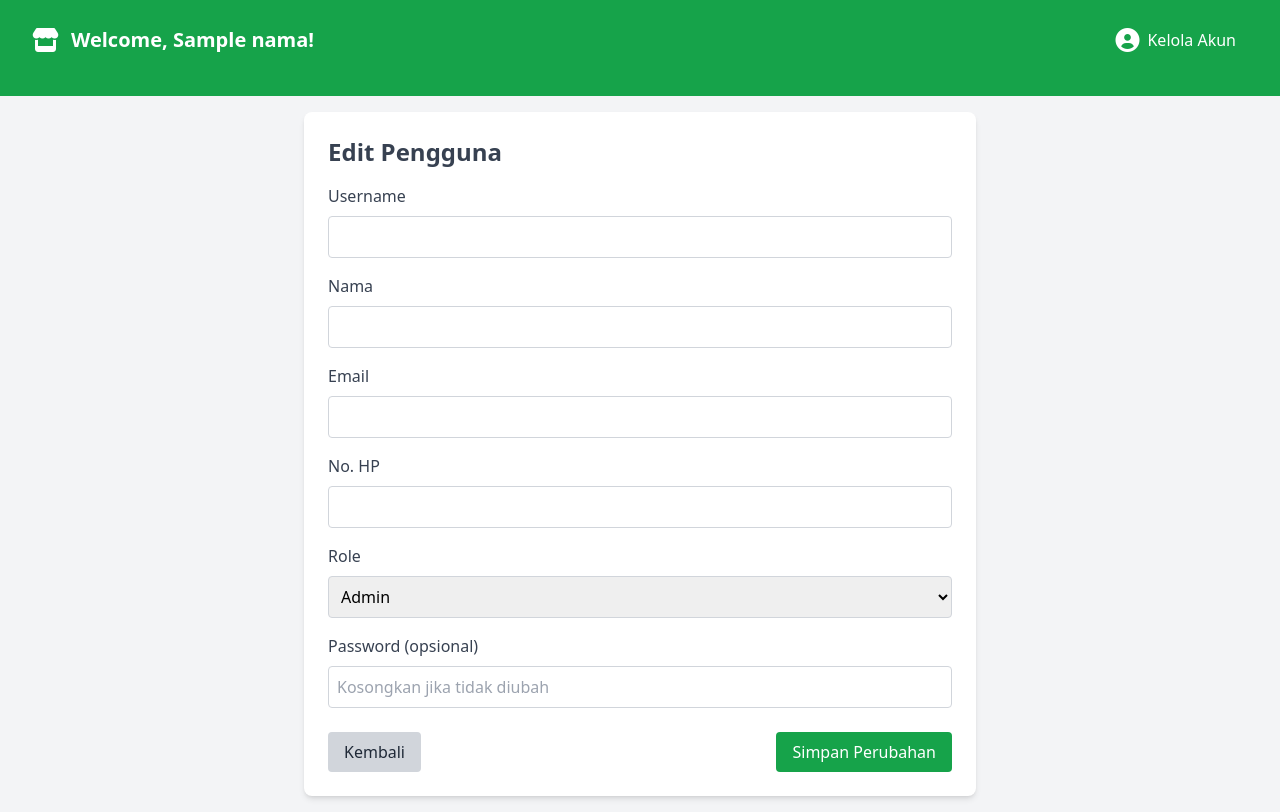
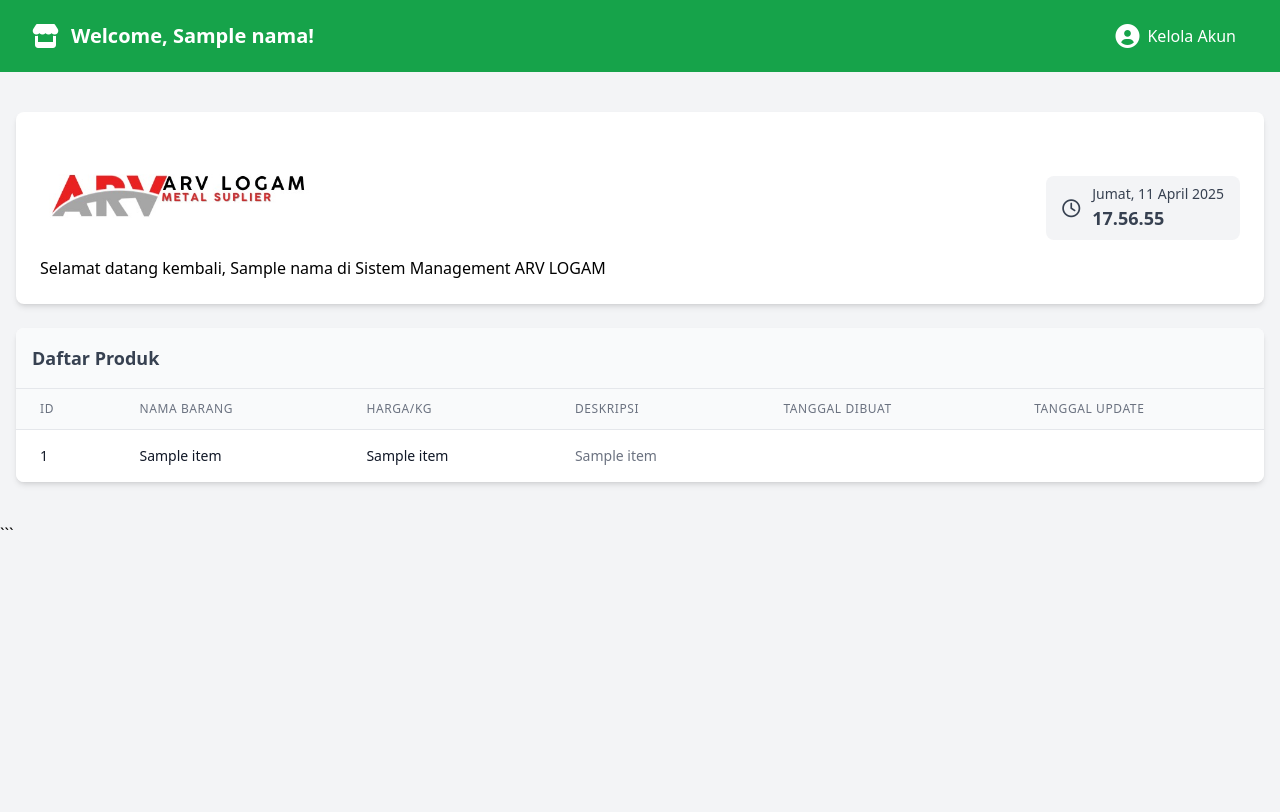
Before and after one commit to ARVLogam/my-flask-app, a Flask app: template templates/dashboard.html in a window 1280 px wide. After the commit the page ends 530 px from the top, so only its background shows below. Run offline with Flask 3, Linux system fonts and the light colour scheme; the template is opened without the code that fills it: most values are stand-ins (such as "Sample title", 1, 10 or a date in 2020); some libraries are stand-ins or nearby versions.

Commit message:
Update dashboard.html

````diff
--- a/templates/dashboard.html
+++ b/templates/dashboard.html
@@ -1,73 +1,202 @@
+```html
 <!DOCTYPE html>
 <html lang="en">
   <head>
     <meta charset="UTF-8" />
-  <meta name="viewport" content="width=device-width, initial-scale=1.0"/>
-  <title>Edit Pengguna</title>
+    <meta name="viewport" content="width=device-width, initial-scale=1.0" />
+    <title>Dashboard</title>
     <script src="https://cdn.tailwindcss.com"></script>
-  <link href="https://cdnjs.cloudflare.com/ajax/libs/font-awesome/6.0.0-beta3/css/all.min.css" rel="stylesheet"/>
+
+    <link
+      href="https://cdnjs.cloudflare.com/ajax/libs/font-awesome/6.0.0-beta3/css/all.min.css"
+      rel="stylesheet"
+    />
   </head>
   <body class="bg-gray-100">
-  <nav class="bg-green-600 p-4 text-white">
     {% include 'navbar.html' %}
-  </nav>
 
-  <div class="container mx-auto p-4">
-    <div class="bg-white rounded-lg shadow-md p-6 max-w-2xl mx-auto">
-      <h2 class="text-2xl font-bold mb-4 text-gray-700">Edit Pengguna</h2>
-
-      <form method="POST" action="{{ url_for('editUser', user_id=user[0]) }}">
-        <div class="mb-4">
-          <label class="block text-gray-700 font-medium mb-2">Username</label>
-          <input type="text" name="username" value="{{ user[1] }}"
-                 class="w-full p-2 border border-gray-300 rounded focus:outline-none focus:ring-2 focus:ring-green-500"/>
+    <!-- Main Content -->
+    <div class="container mx-auto p-4 pt-6">
+      <!-- Dashboard Header with Clock -->
+      <div class="bg-white rounded-lg shadow-md p-6 mb-6">
+        <div
+          class="flex flex-col md:flex-row justify-between items-start md:items-center"
+        >
+          <div>
+            <img src="{{ url_for('static', filename='img/logo.PNG') }}" width="300" class="text-gray-600">
+            Selamat datang kembali, {{ nama }} di Sistem Management ARV LOGAM
+          </div>
+          <div class="mt-4 md:mt-0 bg-gray-100 px-4 py-2 rounded-lg">
+            <div class="text-lg font-medium text-gray-700 flex items-center">
+              <i class="far fa-clock mr-3"></i>
+              <div>
+                <div id="liveDayDate" class="text-sm"></div>
+                <div id="liveTime" class="font-semibold"></div>
+              </div>
+            </div>
+          </div>
+        </div>
       </div>
 
-        <div class="mb-4">
-          <label class="block text-gray-700 font-medium mb-2">Nama</label>
-          <input type="text" name="nama" value="{{ user[4] }}"
-                 class="w-full p-2 border border-gray-300 rounded focus:outline-none focus:ring-2 focus:ring-green-500"/>
+      {% include 'flashProtection.html' %}
+
+      <!-- Produk Section for Both Admin and User -->
+      <div class="bg-white overflow-hidden shadow-md rounded-lg mb-6">
+        <div class="p-4 bg-gray-50 border-b">
+          <h2 class="text-lg font-semibold text-gray-700">Daftar Produk</h2>
+        </div>
+        <div class="overflow-x-auto">
+          <table class="min-w-full divide-y divide-gray-200">
+            <thead class="bg-gray-50">
+              <tr>
+                <th class="px-6 py-3 text-left text-xs font-medium text-gray-500 uppercase tracking-wider">
+                  ID
+                </th>
+                <th class="px-6 py-3 text-left text-xs font-medium text-gray-500 uppercase tracking-wider">
+                  Nama Barang
+                </th>
+                <th class="px-6 py-3 text-left text-xs font-medium text-gray-500 uppercase tracking-wider">
+                  Harga/kg
+                </th>
+                <th class="px-6 py-3 text-left text-xs font-medium text-gray-500 uppercase tracking-wider">
+                  Deskripsi
+                </th>
+                <th class="px-6 py-3 text-left text-xs font-medium text-gray-500 uppercase tracking-wider">
+                  Tanggal Dibuat
+                </th>
+                <th class="px-6 py-3 text-left text-xs font-medium text-gray-500 uppercase tracking-wider">
+                  Tanggal Update
+                </th>
+                {% if role == 'admin' %}
+                <th class="px-6 py-3 text-left text-xs font-medium text-gray-500 uppercase tracking-wider">
+                  Aksi
+                </th>
+                {% endif %}
+              </tr>
+            </thead>
+            <tbody class="bg-white divide-y divide-gray-200">
+              {% for item in barang %}
+              <tr class="hover:bg-gray-50">
+                <td class="px-6 py-4 whitespace-nowrap text-sm text-gray-900">
+                  {{ item[0] }}
+                </td>
+                <td class="px-6 py-4 whitespace-nowrap text-sm text-gray-900">
+                  {{ item[1] }}
+                </td>
+                <td class="px-6 py-4 whitespace-nowrap text-sm text-gray-900">
+                  {{ item[2] }}
+                </td>
+                <td class="px-6 py-4 whitespace-nowrap text-sm text-gray-500">
+                  {{ item[3] }}
+                </td>
+                <td class="px-6 py-4 whitespace-nowrap text-sm text-gray-500">
+                  {{ item[4].strftime('%d-%m-%Y %H:%M') if item[4] else '' }}
+                </td>
+                <td class="px-6 py-4 whitespace-nowrap text-sm text-gray-500">
+                  {{ item[5].strftime('%d-%m-%Y %H:%M') if item[5] else '' }}
+                </td>
+                {% if role == 'admin' %}
+                <td class="px-6 py-4 whitespace-nowrap text-sm text-gray-500">
+                  <div class="flex space-x-2">
+                    <a href="{{ url_for('editBarang', id_barang=item[0]) }}"
+                       class="text-blue-600 hover:text-blue-900">
+                      <i class="fas fa-edit"></i>
+                    </a>
+                    <form action="{{ url_for('deleteBarang', id_barang=item[0]) }}" method="POST"
+                          onsubmit="return confirm('Apakah Anda yakin ingin menghapus barang ini?');">
+                      <button type="submit" class="text-red-600 hover:text-red-900">
+                        <i class="fas fa-trash"></i>
+                      </button>
+                    </form>
+                  </div>
+                </td>
+                {% endif %}
+              </tr>
+              {% endfor %}
+            </tbody>
+          </table>
+        </div>
       </div>
 
-        <div class="mb-4">
-          <label class="block text-gray-700 font-medium mb-2">Email</label>
-          <input type="email" name="email" value="{{ user[5] }}"
-                 class="w-full p-2 border border-gray-300 rounded focus:outline-none focus:ring-2 focus:ring-green-500"/>
+      <!-- Stats Cards (Optional) -->
+      {% if role == 'admin' %}
+      <div class="grid grid-cols-1 md:grid-cols-2 gap-6 mb-6">
+        <div class="bg-white rounded-lg shadow-md p-6">
+          <div class="flex items-center justify-between">
+            <div>
+              <p class="text-gray-500">Total Produk</p>
+              <h3 class="text-2xl font-bold">{{ total_produk }}</h3>
+            </div>
+            <div class="bg-blue-100 p-3 rounded-full">
+              <i class="fas fa-box text-blue-600 text-xl"></i>
+            </div>
+          </div>
+        </div>
+        <div class="bg-white rounded-lg shadow-md p-6">
+          <div class="flex items-center justify-between">
+            <div>
+              <p class="text-gray-500">Produk Terakhir Ditambahkan</p>
+              <h3 class="text-lg font-semibold">
+                {{ produk_terakhir[1] if produk_terakhir else 'Tidak ada' }}
+              </h3>
+            </div>
+            <div class="bg-green-100 p-3 rounded-full">
+              <i class="fas fa-plus text-green-600 text-xl"></i>
+            </div>
+          </div>
+        </div>
+      </div>
+      {% endif %}
     </div>
 
-        <div class="mb-4">
-          <label class="block text-gray-700 font-medium mb-2">No. HP</label>
-          <input type="text" name="nohp" value="{{ user[6] }}"
-                 class="w-full p-2 border border-gray-300 rounded focus:outline-none focus:ring-2 focus:ring-green-500"/>
-        </div>
+    <script>
+      // Clock and mobile menu scripts
+      src="{{ url_for('static', filename='js/mobile-menu.js') }}"
 
-        <div class="mb-4">
-          <label class="block text-gray-700 font-medium mb-2">Role</label>
-          <select name="role"
-                  class="w-full p-2 border border-gray-300 rounded focus:outline-none focus:ring-2 focus:ring-green-500">
-            <option value="admin" {% if user[3] == 'admin' %}selected{% endif %}>Admin</option>
-            <option value="user" {% if user[3] == 'user' %}selected{% endif %}>User</option>
-          </select>
-        </div>
+      // Close menu when clicking outside
+      document.addEventListener('click', function(event) {
+        const menu = document.getElementById("mobileMenu");
+        const toggle = document.getElementById("mobileMenuToggle");
 
-        <div class="mb-6">
-          <label class="block text-gray-700 font-medium mb-2">Password (opsional)</label>
-          <input type="password" name="password" placeholder="Kosongkan jika tidak diubah"
-                 class="w-full p-2 border border-gray-300 rounded focus:outline-none focus:ring-2 focus:ring-green-500"/>
-        </div>
+        if (!menu.contains(event.target) && !toggle.contains(event.target)) {
+          menu.classList.add('hidden');
+          const icon = toggle.querySelector('i');
+          icon.classList.remove('fa-times');
+          icon.classList.add('fa-bars');
+        }
+      });
 
-        <div class="flex justify-between">
-          <a href="{{ url_for('menuAdmin', roleMenu='kelolaUser') }}"
-             class="px-4 py-2 bg-gray-300 text-gray-800 rounded hover:bg-gray-400">
-            Kembali
-          </a>
-          <button type="submit"
-                  class="px-4 py-2 bg-green-600 text-white rounded hover:bg-green-700">
-            Simpan Perubahan
-          </button>
-        </div>
-      </form>
-    </div>
-  </div>
+      // Enhanced live clock function
+      function updateClock() {
+        const now = new Date();
+
+        // Format options
+        const dayDateOptions = {
+          weekday: "long",
+          year: "numeric",
+          month: "long",
+          day: "numeric",
+        };
+
+        const timeOptions = {
+          hour: "2-digit",
+          minute: "2-digit",
+          second: "2-digit",
+          hour12: false,
+        };
+
+        document.getElementById("liveDayDate").textContent =
+          now.toLocaleDateString("id-ID", dayDateOptions);
+        document.getElementById("liveTime").textContent =
+          now.toLocaleTimeString("id-ID", timeOptions);
+
+        // Update every second
+        setTimeout(updateClock, 1000);
+      }
+
+      // Initialize clock when page loads
+      document.addEventListener("DOMContentLoaded", updateClock);
+    </script>
   </body>
 </html>
+```
````
Lines whose indentation alone changed are shown as unchanged.
